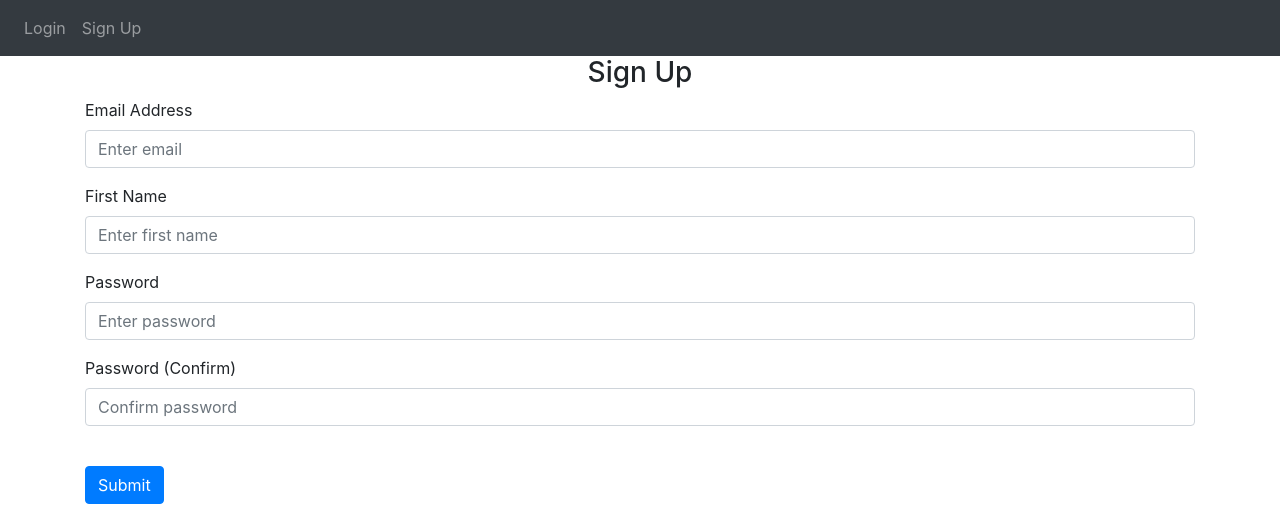
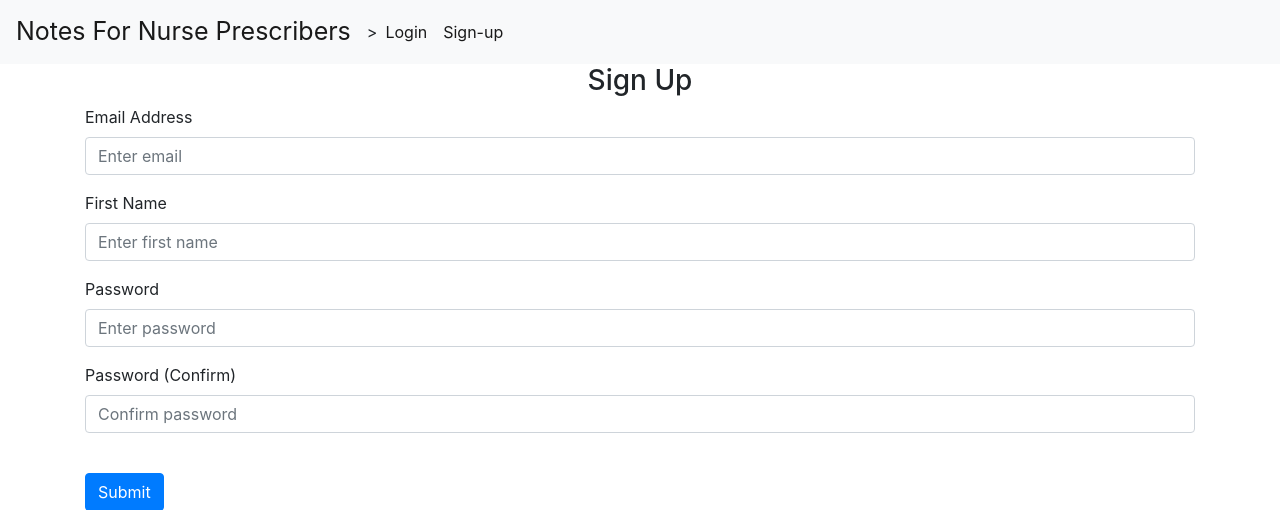
Before and after one commit to Chel-Wal/Chelsea-Wallace-CA-10584664, a Flask app: page /sign-up in a window 1280 px wide. Shown: the top 510 px of the page. Run offline with Flask 2, Linux system fonts and the light colour scheme; some libraries are stand-ins or nearby versions.

Commit message:
base.html modified

```diff
--- a/website/templates/base.html
+++ b/website/templates/base.html
@@ -2,57 +2,93 @@
 <html>
 <head>
     <meta charset="utf-8" />
+    <meta http-equiv="X-UA-Compatible" content="IE=edge">
     <meta name="viewport" content="width=device-width, initial-scale=1" />
     <link rel="stylesheet"
-          href="https://stackpath.bootstrapcdn.com/bootstrap/4.4.1/css/bootstrap.min.css"
-          integrity="sha384-Vkoo8x4CGsO3+Hhxv8T/Q5PaXtkKtu6ug5TOeNV6gBiFeWPGFN9MuhOf23Q9Ifjh"
+          href="https://cdn.jsdelivr.net/npm/bootstrap@4.1.3/dist/css/bootstrap.min.css"
+          integrity="sha384-MCw98/SFnGE8fJT3GXwEOngsV7Zt27NXFoaoApmYm81iuXoPkFOJwJ8ERdknLPMO"
           crossorigin="anonymous" />
     <link rel="stylesheet"
-          href="https://stackpath.bootstrapcdn.com/font-awesome/4.7.0/css/font-awesome.min.css"
+          href="https://cdn.jsdelivr.net/npm/@fortawesome/fontawesome-free@6.1.1/css/fontawesome.min.css"
+          integrity="sha384-zIaWifL2YFF1qaDiAo0JFgsmasocJ/rqu7LKYH8CoBEXqGbb9eO+Xi3s6fQhgFWM"
           crossorigin="anonymous" />
-
     <title>{% block title %}Home{% endblock %}</title>
 </head>
+
 <body>
-    <nav class="navbar navbar-expand-lg navbar-dark bg-dark">
+    <nav class="navbar navbar-expand-lg navbar-light bg-light">
+        <a class="navbar-brand" href="/" style="font-size:25px">Notes For Nurse Prescribers</a>
         <button class="navbar-toggler"
                 type="button"
                 data-toggle="collapse"
-                data-target="#navbar">
+                data-target="#navbarSupportedContent"
+                aria-controls="navbarSupportedContent"
+                aria-expanded="false"
+                aria-label="Toggle navigation">
             <span class="navbar-toggler-icon"></span>
-        </button>
-        <div class="collapse navbar-collapse" id="navbar">
-            <div class="navbar-nav">
+        </button>>
+
+        <div class="collapse navbar-collapse" id="navbarSupportedContent">
+            <ul class="navbar-nav">
                 {% if user.is_authenticated %}
-                <a class="nav-item nav-link" id="home" href="/">Home</a>
-                <a class="nav-item nav-link" id="logout" href="/logout">Logout</a>
+                <li class="nav-item">
+                    <a class="nav-link active" href="/" id="logout">Home</a>
+                </li>
+
+                {% block addlink %}
+
+                {% endblock addlink %}
+
                 {% else %}
-                <a class="nav-item nav-link" id="login" href="/login">Login</a>
-                <a class="nav-item nav-link" id="signUp" href="/sign-up">Sign Up</a>
+                <li class="nav-item active">
+                    <a class="nav-link active" href="/login" id="login">Login</a>
+                </li>
+                <li class="nav-item">
+                    <a class="nav-link active" href="/sign-up" id="sign-up">Sign-up</a>
+                </li>
+
                 {% endif %}
+
+            </ul>
+
+            {% if user.is_authenticated %}
+            <div class="form-inline my-2 my-lg-0 ">
+                <a href="/logout" class="btn btn-success my-2 my-sm-0" type="button" id="logout">Logout</a>
             </div>
+            {% block deleteAcc %}
+
+            {% endblock deleteAcc %}
+
+            {% endif %}
         </div>
     </nav>
 
-    {% with messages = get_flashed_messages(with_categories=true) %} {% if
-    messages %} {% for category, message in messages %} {% if category ==
-    'error' %}
+    {% with messages = get_flashed_messages(with_categories = true) %}
+
+    {% if messages %}
+    {% for category,message in messages %}
+    {% if category == 'error' %}
     <div class="alert alert-danger alter-dismissable fade show" role="alert">
-        {{ message }}
-        <button type="button" class="close" data-dismiss="alert">
-            <span aria-hidden="true">&times;</span>
-        </button>
+        {{message}}
+        <button type="button" class="close" data-dismiss="alert"> <span aria-hidden="true">&times;</span></button>
     </div>
     {% else %}
     <div class="alert alert-success alter-dismissable fade show" role="alert">
-        {{ message }}
-        <button type="button" class="close" data-dismiss="alert">
-            <span aria-hidden="true">&times;</span>
-        </button>
+        {{message}}
+        <button type="button" class="close" data-dismiss="alert"> <span aria-hidden="true">&times;</span></button>
     </div>
-    {% endif %} {% endfor %} {% endif %} {% endwith %}
+    {% endif %}
+    {% endfor %}
 
-    <div class="container">{% block content %} {% endblock %}</div>
+    {% endif %}
+
+    {% endwith %}
+    <div class="container">
+        {% block content %}
+
+        {% endblock content %}
+    </div>
+
     <script src="https://code.jquery.com/jquery-3.2.1.slim.min.js"
             integrity="sha384-KJ3o2DKtIkvYIK3UENzmM7KCkRr/rE9/Qpg6aAZGJwFDMVNA/GpGFF93hXpG5KkN"
             crossorigin="anonymous"></script>
@@ -63,11 +99,6 @@
             integrity="sha384-JZR6Spejh4U02d8jOt6vLEHfe/JQGiRRSQQxSfFWpi1MquVdAyjUar5+76PVCmYl"
             crossorigin="anonymous"></script>
 
-    <script type="text/javascript"
-            src="{{ url_for('static', filename='index.js') }}">
-
-    </script>
-
 
 </body>
 </html>
```
